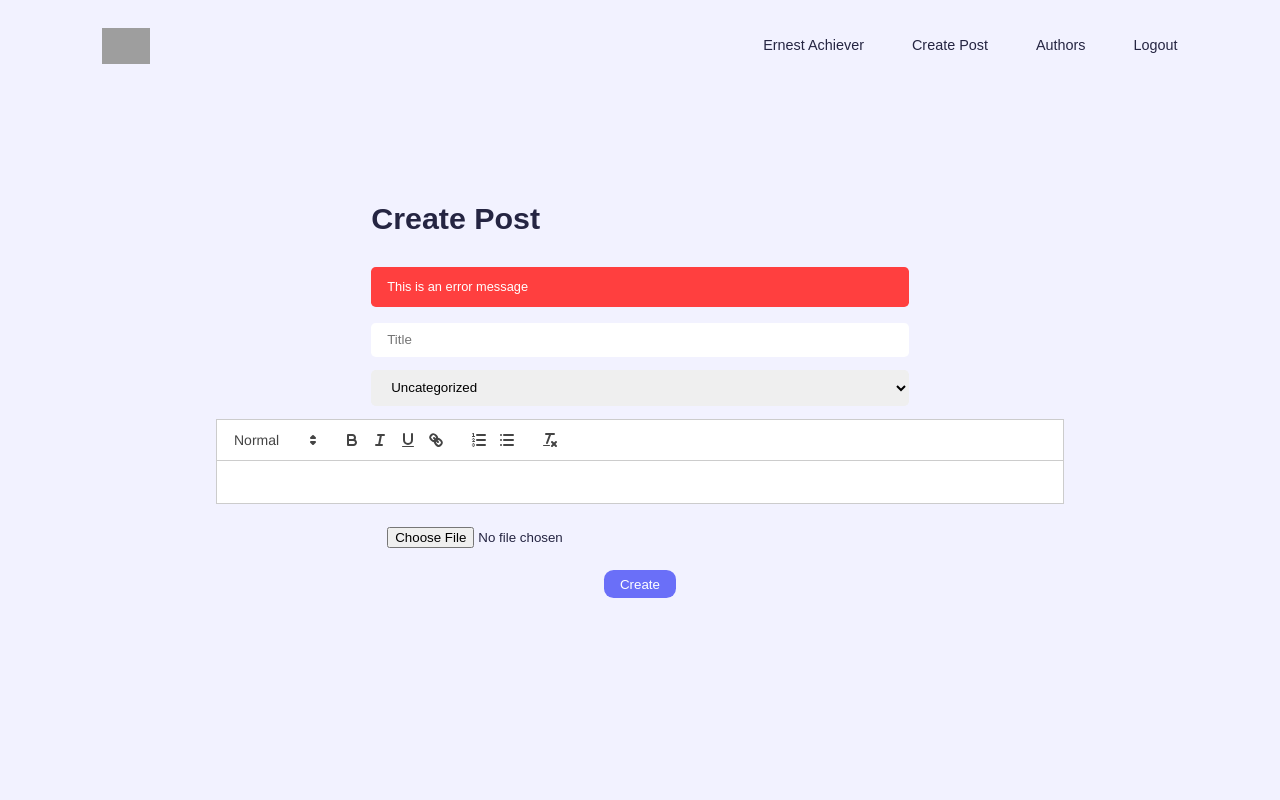
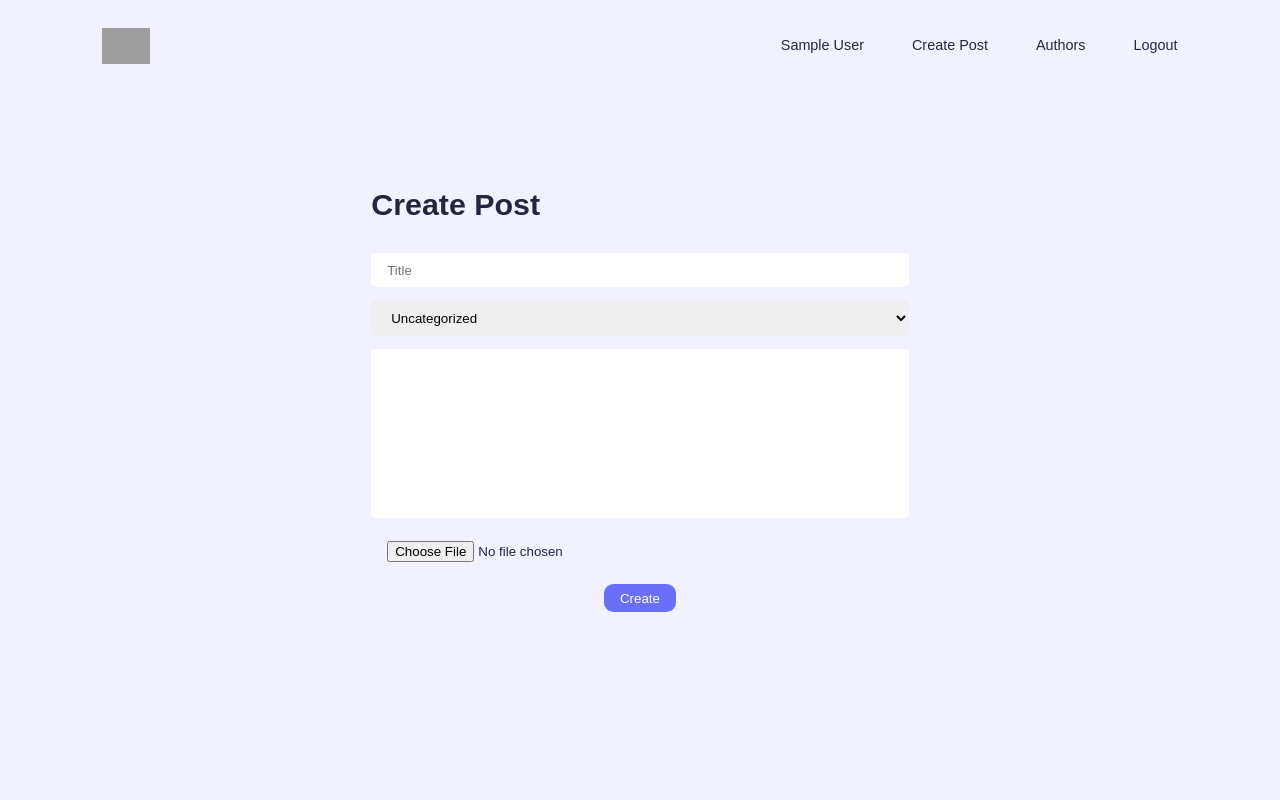
Before and after one commit to sameersattar123/Blog_App, a React (Vite) app in the folder frontend/: page /create in a window 1280 px wide. Shown: the top 800 px of the page. Built offline with nearby package versions, Linux system fonts and the light colour scheme; sample sign-in values are in the browser's storage; grey boxes are pictures that could not be loaded; what javascript-time-ago would draw is missing.

Commit message:
complete

```diff
--- a/frontend/src/Components/Header.jsx
+++ b/frontend/src/Components/Header.jsx
@@ -16,7 +16,7 @@ const Header = () => {
        {currentUser?.id && <ul className="nav_menu">
           <li>
             <Link to={"/profile/fdfdd"} className="nav_link">
-              Ernest Achiever
+              {currentUser?.name}
             </Link>
           </li>
           <li>
--- a/frontend/src/Pages/CreatePost.jsx
+++ b/frontend/src/Pages/CreatePost.jsx
@@ -1,18 +1,45 @@
 import React, { useContext, useEffect, useState } from "react";
-import ReactQuill from "react-quill";
-import "react-quill/dist/quill.snow.css";
 import { UserContext } from "../context/userContext";
 import { useNavigate } from "react-router-dom";
+import axios from "axios";
 
 const CreatePost = () => {
   const [title, setTitle] = useState("");
   const [category, setCategory] = useState("Uncategorized");
   const [thumbnail, setThumbnail] = useState("");
   const [description, setDescription] = useState("");
+  const [error, setError] = useState("");
 
   const { currentUser } = useContext(UserContext);
   const token = currentUser?.token;
   const navigate = useNavigate();
+
+  const createPost = async (e) => {
+    e.preventDefault()
+    const postData = new FormData();
+    postData.set("title", title);
+    postData.set("category", category);
+    postData.set("description", description);
+    postData.set("thumbnail", thumbnail);
+
+    try {
+      const response = await axios.post(
+        "http://localhost:4000/api/posts",
+        postData,
+        {
+          withCredentials: true,
+          headers: {
+            Authorization: `Bearer ${token}`,
+          },
+        }
+      );
+      if (response.status === 201) {
+        return navigate("/");
+      }
+    } catch (err) {
+      setError(err.response.data.message);
+    }
+  };
 
   useEffect(() => {
     if (!token) {
@@ -34,8 +61,8 @@ const CreatePost = () => {
     <section className="create_post">
       <div className="container">
         <h2>Create Post</h2>
-        <p className="form_error_message">This is an error message</p>
-        <form className="form create_post_form" action="">
+       {error &&  <p className="form_error_message">{error}</p>}
+        <form className="form create_post_form" onSubmit={createPost}>
           <input
             type="text"
             onChange={(e) => setTitle(e.target.value)}
@@ -52,11 +79,13 @@ const CreatePost = () => {
               <option key={cat}>{cat}</option>
             ))}
           </select>
-          <ReactQuill
+          <textarea
+            name="description"
+            cols="30"
+            rows="10"
             value={description}
-            onChange={(value) => setDescription(value)}
-            className="ql_react"
-          />
+            onChange={(e) => setDescription(e.target.value)}
+            />
           <input
             type="file"
             onChange={(e) => setThumbnail(e.target.files[0])}
```
Also changed, not shown: 6 other files (tests, documents, lock files or other folders).
